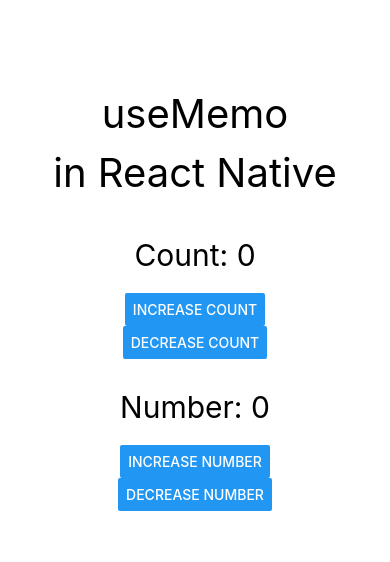
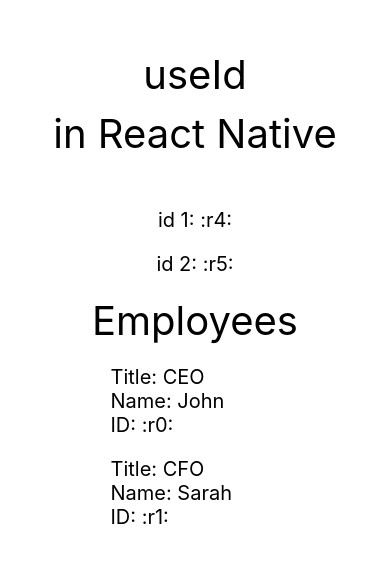
Before and after one commit to Richard-Harvey-UCSD/YouTube, a React Native app: screen / in a window 390 px wide. Shown: the part 122-684 px from the top of the page. Built offline with nearby package versions, Linux system fonts and the light colour scheme.

Commit message:
Added useId hook

```diff
--- a/App.js
+++ b/App.js
@@ -1,14 +1,14 @@
 import React from 'react';
 import { StyleSheet, Text, View } from 'react-native';
 
-import UseCallbackHook from './src/UseCallbackHook';
+import UseIdHook from './src/UseIdHook';
 
 export default function App() {
   return (
     <View style={styles.view}>
-      <Text style={{ fontSize: 40, marginBottom: 10 }}>useMemo</Text>
+      <Text style={{ fontSize: 40, marginBottom: 10 }}>useId</Text>
       <Text style={{ fontSize: 40, marginBottom: 10 }}>in React Native</Text>
-      <UseCallbackHook />
+      <UseIdHook />
     </View >
   );
 }
--- /dev/null
+++ b/src/UseIdHook.js
@@ -0,0 +1,60 @@
+import { View, Text, FlatList } from 'react-native';
+import React, { useId } from 'react';
+
+const UseIdHook = () => {
+  const employees = [
+    {
+      id: useId(),
+      name: 'John',
+      title: 'CEO'
+    },
+    {
+      id: useId(),
+      name: 'Sarah',
+      title: 'CFO'
+    },
+    {
+      id: useId(),
+      name: 'Conner',
+      title: 'CTO'
+    },
+    {
+      id: useId(),
+      name: 'Terminator',
+      title: 'CIO'
+    },
+  ];
+
+  const id1 = useId();
+  const id2 = useId();
+
+  const Item = ({ title }) => (
+    <View>
+      <Text style={{ fontSize: 20 }}>Title: {title.title}</Text>
+      <Text style={{ fontSize: 20 }}>Name: {title.name}</Text>
+      <Text style={{ fontSize: 20, marginBottom: 20 }}>ID: {title.id}</Text>
+    </View>
+  );
+
+  const renderItem = ({ item }) => (
+    <Item title={item} />
+  );
+
+
+  return (
+    <View style={{ flex: 0.5, marginTop: 40, justifyContent: 'center', alignItems: 'center' }}>
+      <Text style={{ fontSize: 20, marginBottom: 20 }}>id 1: {id1}</Text>
+      <Text style={{ fontSize: 20, marginBottom: 20 }}>id 2: {id2}</Text>
+      <Text style={{ fontSize: 40, marginBottom: 20 }}>Employees</Text>
+
+      <FlatList
+        style={{ flex: 1 }}
+        data={employees}
+        renderItem={renderItem}
+        keyExtractor={item => item.id}
+      />
+    </View>
+  );
+};
+
+export default UseIdHook;
```
